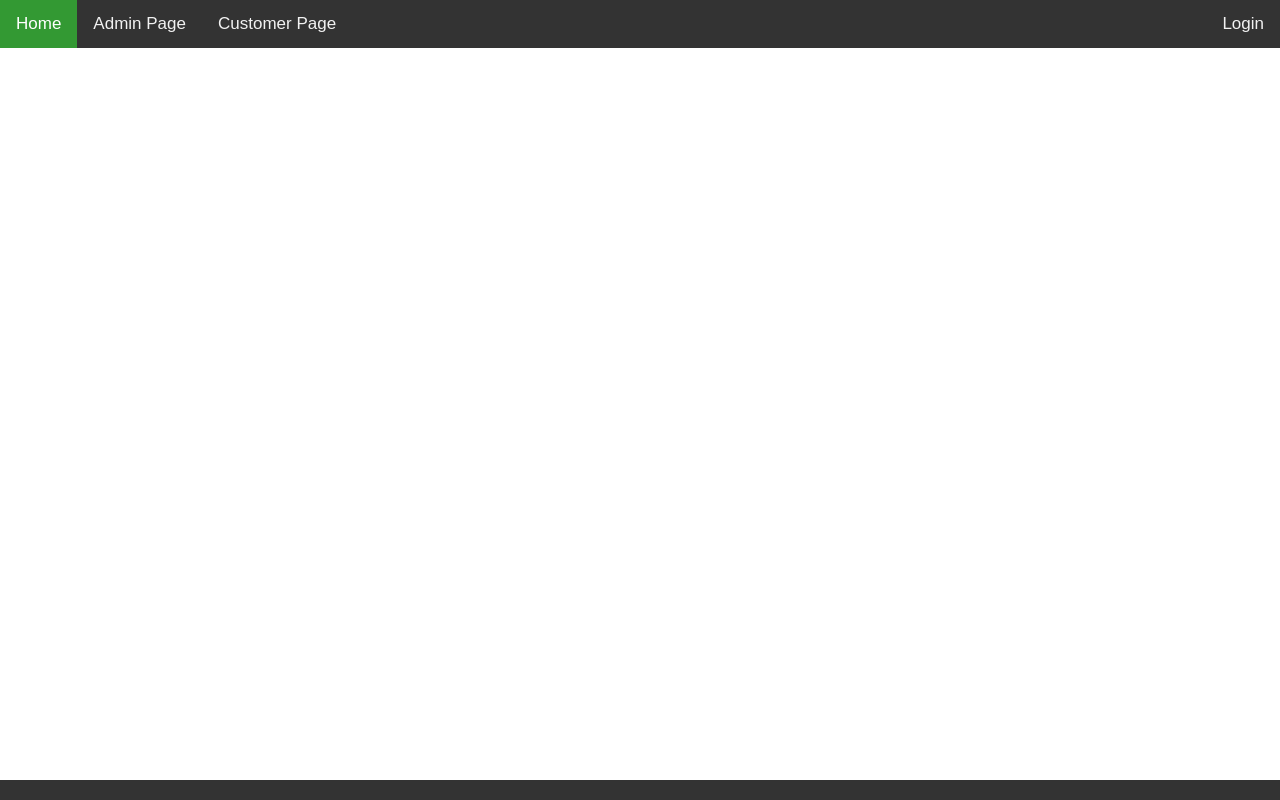
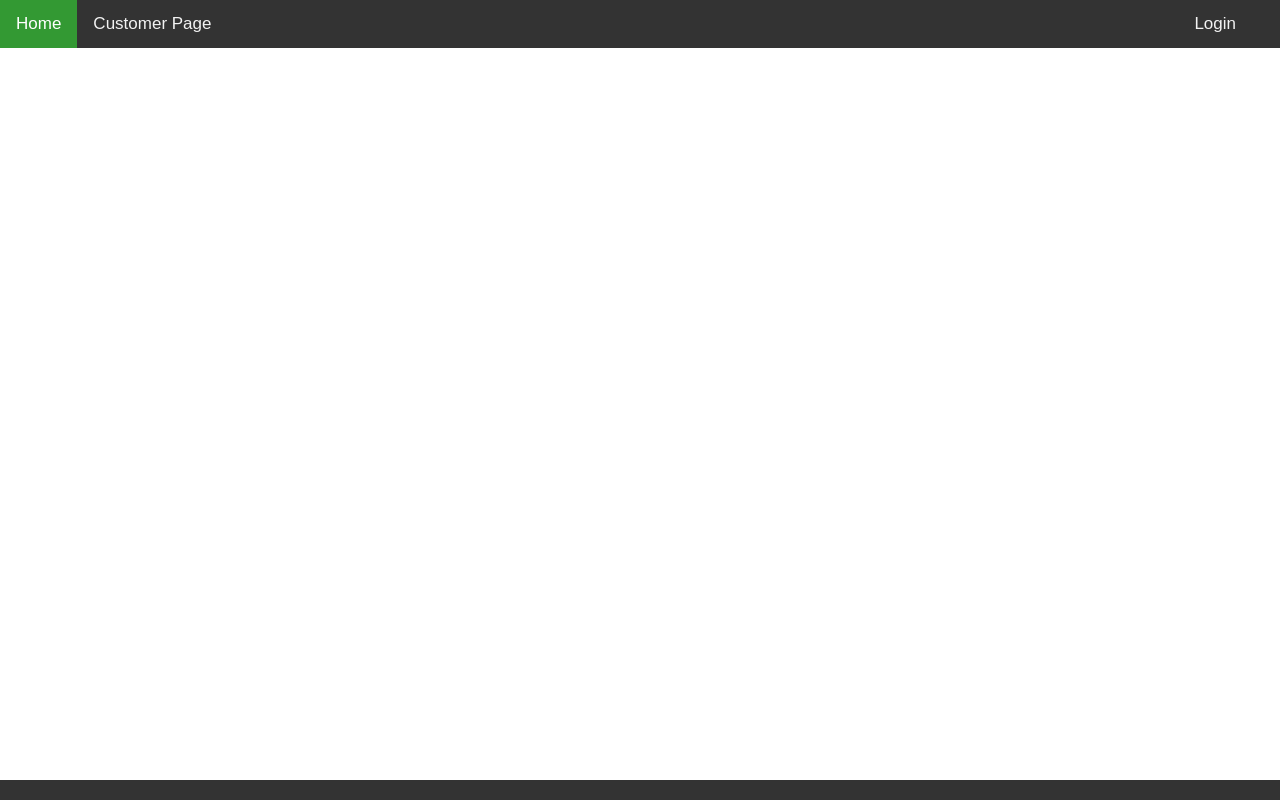
Before and after one commit to gsevkin/dinner_order_app, a React (Create React App) app in the folder client/: page / in a window 1280 px wide. Built offline with nearby package versions, Linux system fonts and the light colour scheme.

Commit message:
authentication for admin routes
only get data is not requiring authentication. data is needed in customer page

```diff
--- a/client/src/App.js
+++ b/client/src/App.js
@@ -12,8 +12,11 @@ class App extends Component {
       <React.Fragment>
         <div className="topnav" style={{ padding: '0px' }}>
           <a className="active" onClick={(e) => window.location.assign("/CustomerPage")}>Home</a>
-          <a onClick={(e) => window.location.assign("/AdminPage")}>Admin Page</a>
           <a onClick={(e) => window.location.assign("/CustomerPage")}>Customer Page</a>
+          {
+            isAutehticated() ?
+            <a onClick={(e) => window.location.assign("/AdminPage")}>Admin Page</a> : <b/>
+          }
           {
             isAutehticated() ?
             <b>{getUserDetails().name}</b> :
```
Also changed, not shown: 1 other file (tests, documents, lock files or other folders).
